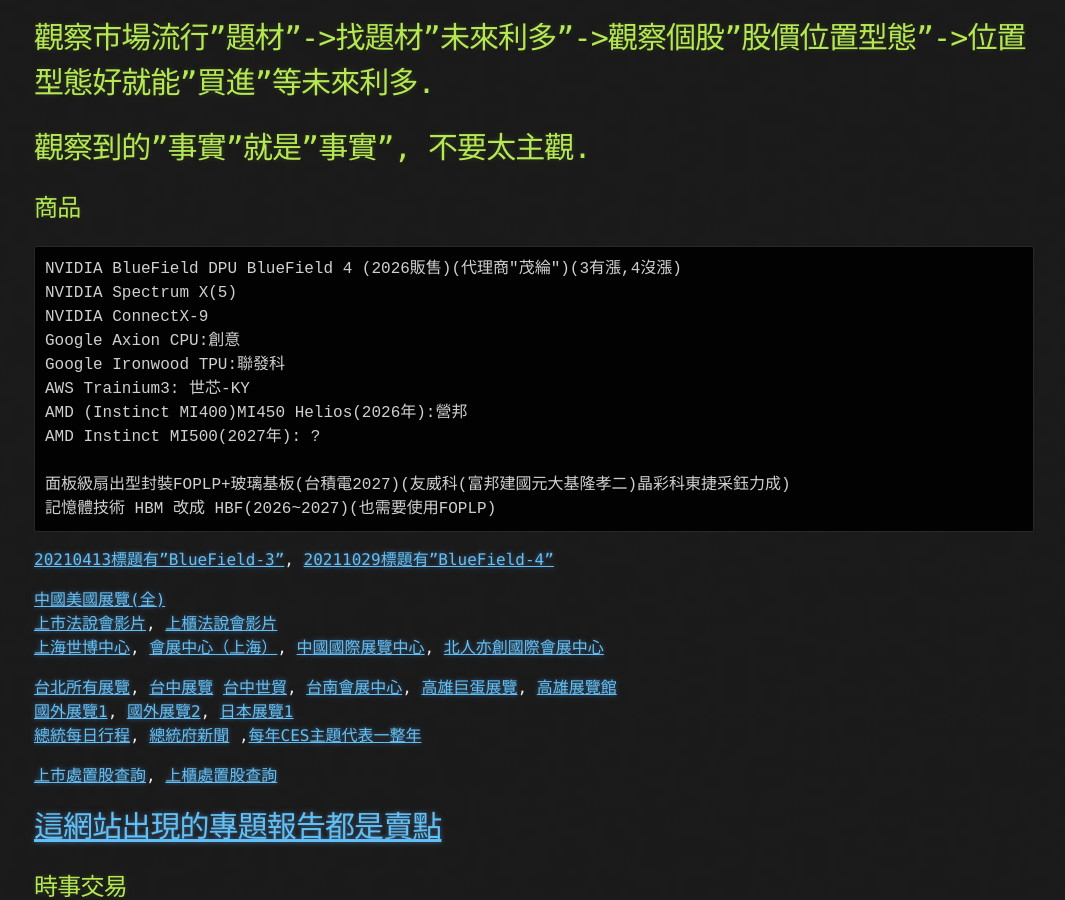
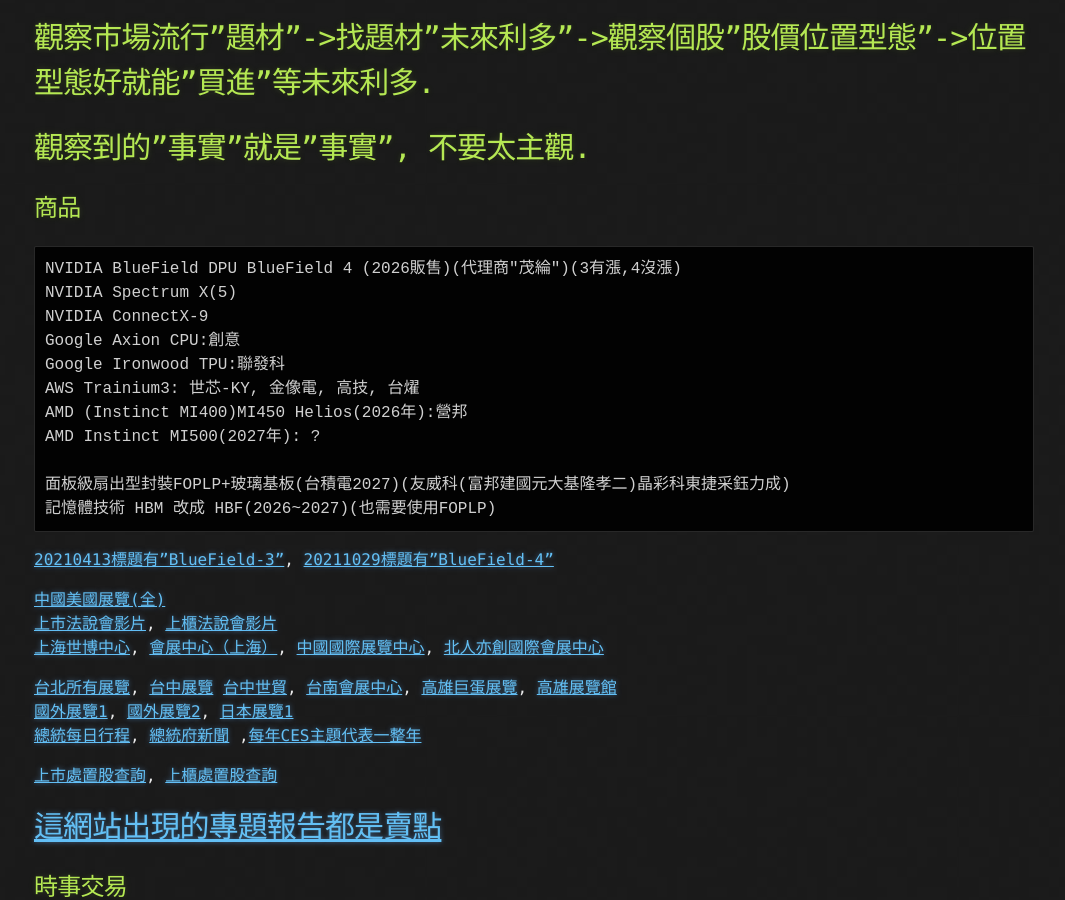
Before and after one commit to lepg5487/Stock_God, a Jekyll site: the page built from experience.md, in a window 1280 px wide and 900 px high, scrolled down 348 px. Shown: the whole window, without its empty margins (106-1171 px from the left). Built offline with Jekyll 4.4.1, drawn with Linux system fonts in a browser that asks for light colours; our own code applies the rules of GitHub Pages for plain Markdown files.

Commit message:
Update experience.md

```diff
--- a/experience.md
+++ b/experience.md
@@ -13,7 +13,7 @@
 NVIDIA ConnectX-9
 Google Axion CPU:創意
 Google Ironwood TPU:聯發科
-AWS Trainium3: 世芯-KY
+AWS Trainium3: 世芯-KY, 金像電, 高技, 台燿
 AMD (Instinct MI400)MI450 Helios(2026年):營邦
 AMD Instinct MI500(2027年): ?
 
```
